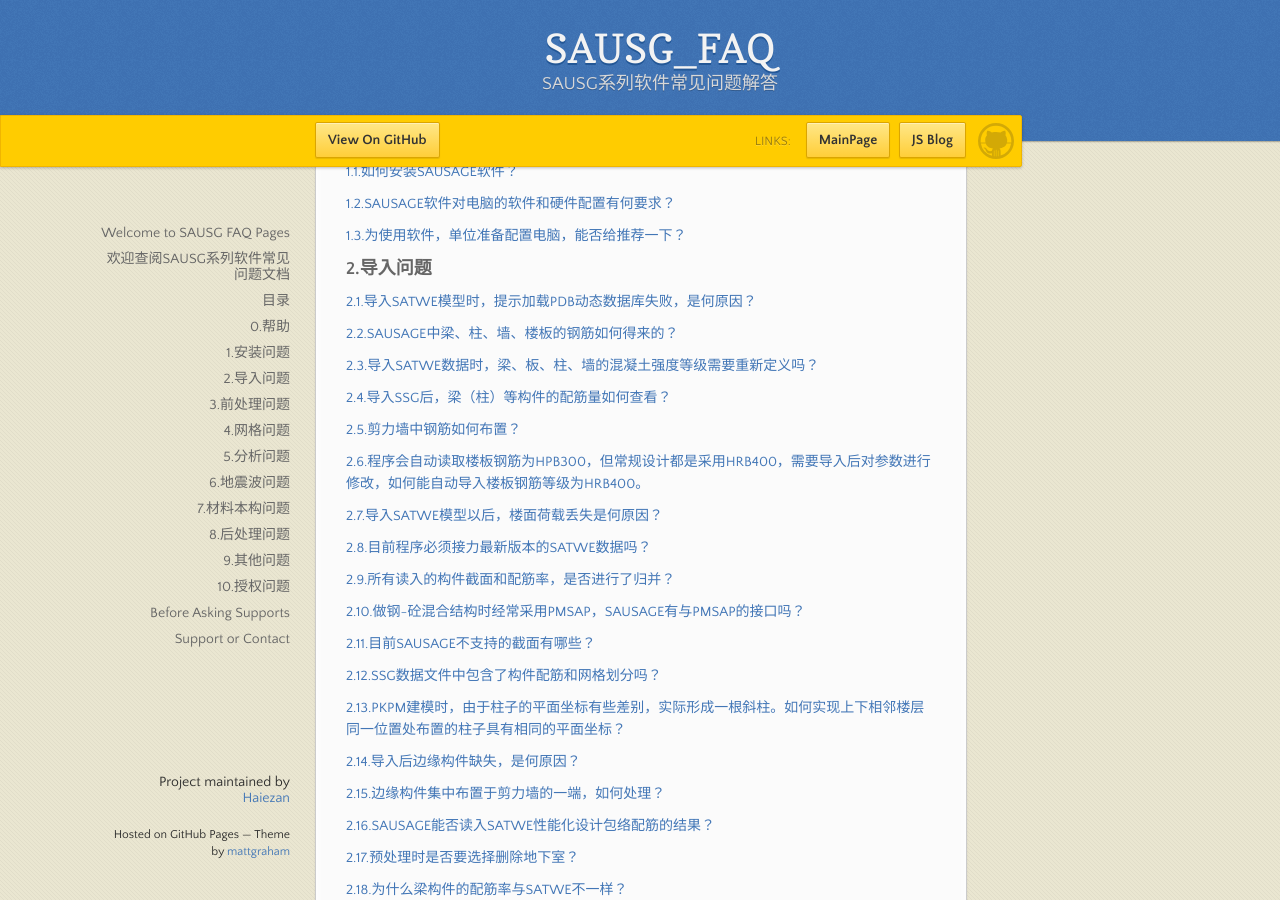
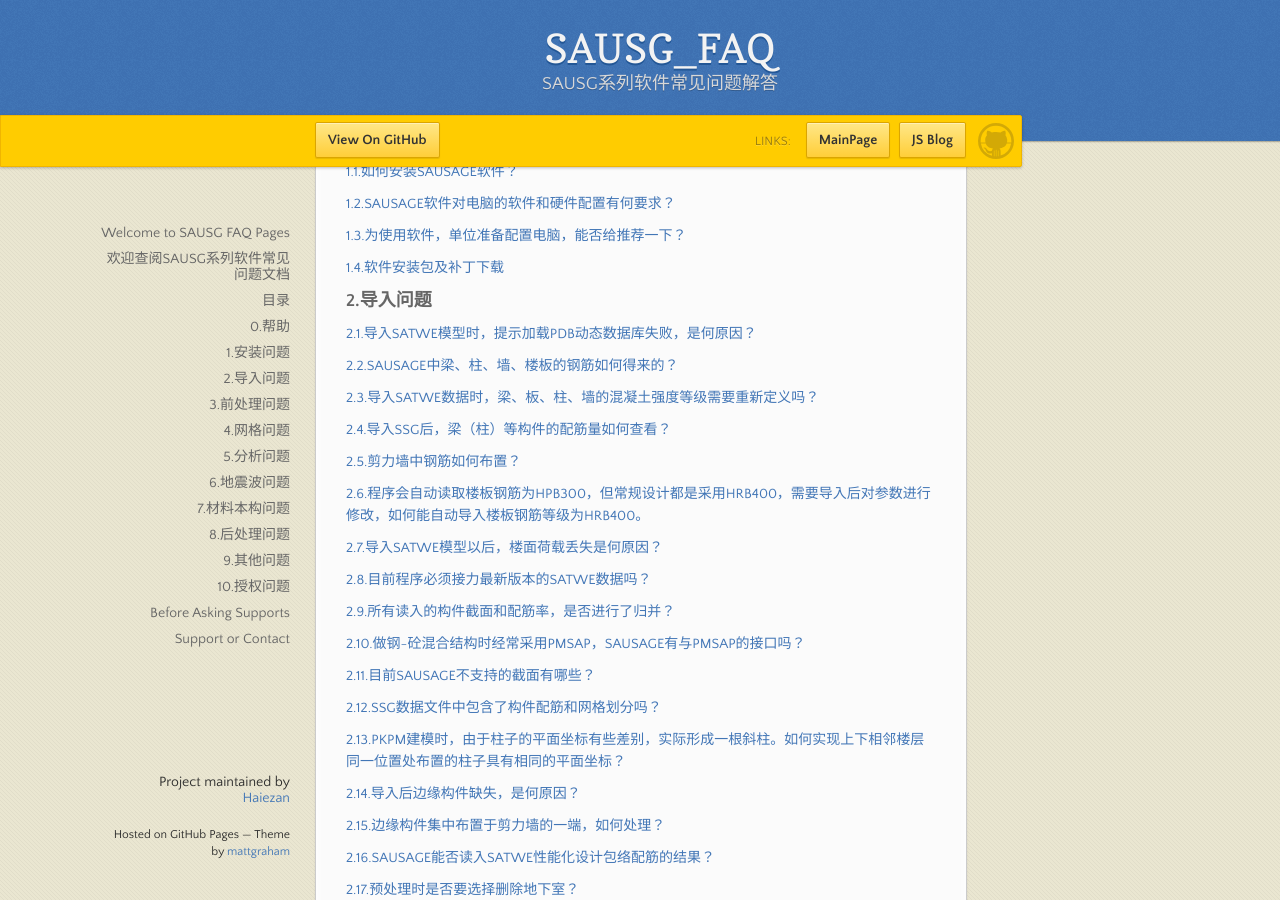
Before and after one commit to Haiezan/SAUSG_FAQ, a Jekyll site: the page built from index.md, in a window 1280 px wide and 900 px high, scrolled down 826 px. Built offline with Jekyll 4.4.1, drawn with Linux system fonts in a browser that asks for light colours; our own code applies the rules of GitHub Pages for plain Markdown files; comment, search, counter and statistics services are not loaded.

Commit message:
Update index.md

```diff
--- a/index.md
+++ b/index.md
@@ -31,6 +31,7 @@
 #### [1.1.如何安装SAUSAGE软件？](/1.安装问题/1.1.如何安装SAUSAGE软件.md)
 #### [1.2.SAUSAGE软件对电脑的软件和硬件配置有何要求？](/1.安装问题/1.2.SAUSAGE软件对电脑的软件和硬件配置有何要求.md)
 #### [1.3.为使用软件，单位准备配置电脑，能否给推荐一下？](/1.安装问题/1.3.为使用软件,单位准备配置电脑,能否给推荐一下.md)
+#### [1.4.软件安装包及补丁下载](/1.安装问题/1.4.软件安装包及补丁下载.md)
 
 ### 2.导入问题
 
```
